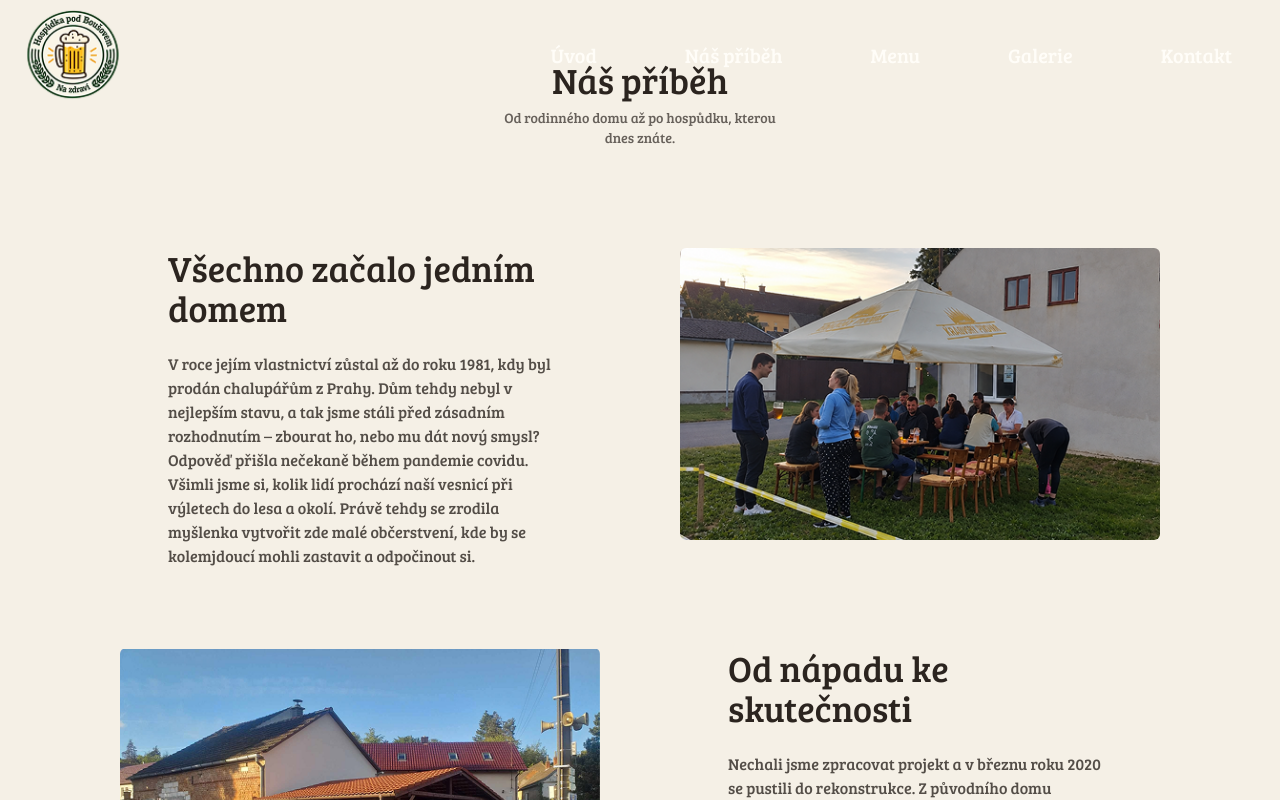
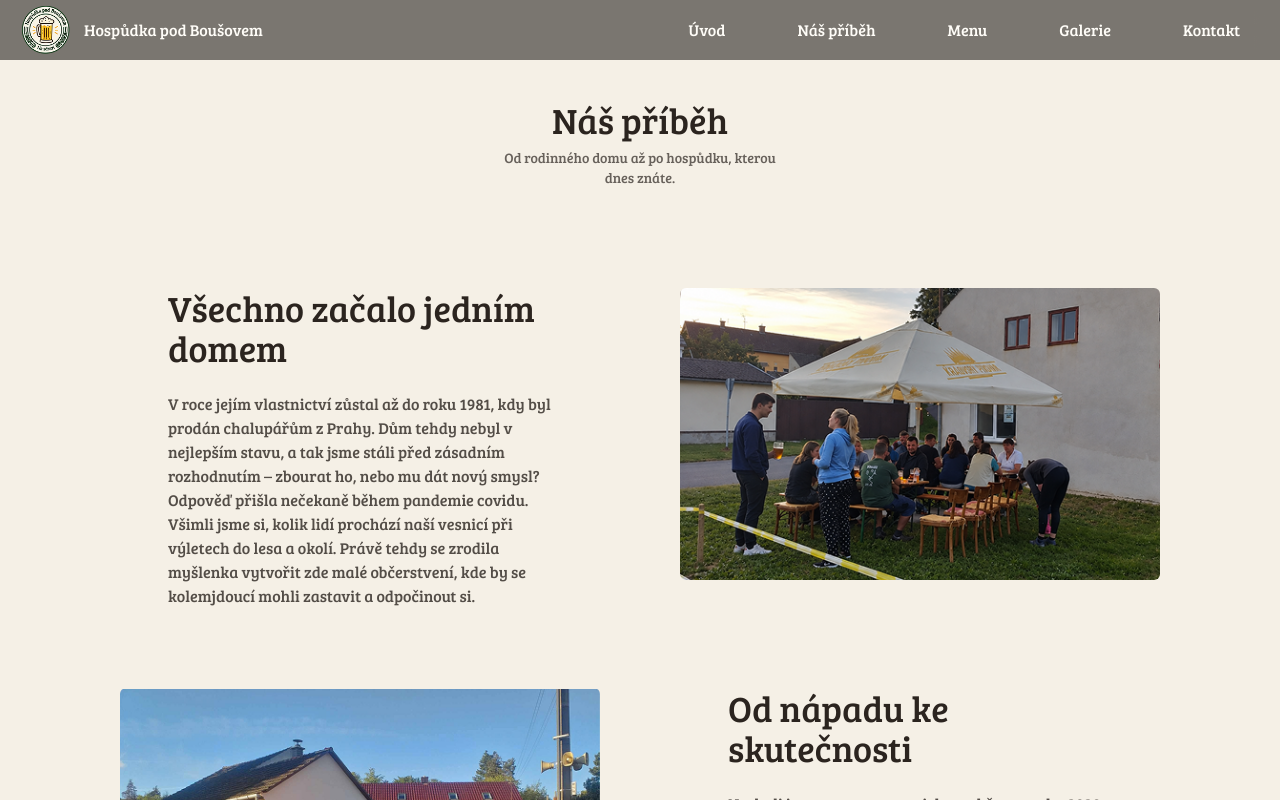
Before and after one commit to Luan2118/hospudka-pod-bousovem, a React (Vite) app: page /nas-pribeh in a window 1280 px wide. Shown: the top 800 px of the page. Built offline with nearby package versions, Linux system fonts and the light colour scheme.

Commit message:
feat: make sidebar fixed

```diff
--- a/src/components/navbar/Navbar.tsx
+++ b/src/components/navbar/Navbar.tsx
@@ -4,9 +4,11 @@ import NavLink from "./components/Navlink";
 
 function Navbar() {
   return (
-    <nav className=" flex justify-between items-center  xxs:px-4 fixed z-10 w-full">
-      <Link to='/#hero'>
-        <img src={hospudkaLogo} alt="Logo hospody" className="w-[75px] h-[75px] sm:w-[115px] sm:h-[110px]" />
+    <nav className=" flex justify-between items-center  xxs:px-4 fixed z-20 w-full bg-[#292522]/60 backdrop-blur-md ">
+      <Link to='/#hero' className="flex items-center gap-2">
+        <img src={hospudkaLogo} alt="Logo hospody" className="w-[60px] h-[60px] " />
+        <p className="text-[#FFFDF8]  font-[Bree_serif]">Hospůdka
+pod Boušovem</p>
       </Link>
 
       <div className="flex gap-6 ">
--- a/src/components/navbar/components/Navlink.tsx
+++ b/src/components/navbar/components/Navlink.tsx
@@ -11,12 +11,10 @@ function NavLink({ children, link }: NavLinkProps) {
 
   const { pathname } = useLocation();
 
-  console.log(pathname)
-
   const isHomeSection = link === "menu" || link === "kontakt" || link === "hero";
 
   const className =
-    "text-sm sm:text-base md:text-xl font-[Bree_serif] text-[#FFFDF8] px-2 sm:px-6 lg:px-8";
+    "text-sm sm:text-base  font-[Bree_serif] text-[#FFFDF8] px-2 sm:px-6";
 
 
   function scrollToTop() {
--- a/src/pages/NasPribeh/NasPribeh.tsx
+++ b/src/pages/NasPribeh/NasPribeh.tsx
@@ -5,7 +5,7 @@ import StorySection from "./components/StorySection";
 
 function NasPribeh() {
   return (
-    <div id="nas-pribeh" className="flex flex-col font-[Bree_serif] text-[#2B241F] bg-[#F5F0E6] py-15 px-5 sm:px-10 gap-10 lg:gap-20 xl:px-30">
+    <div id="nas-pribeh" className="flex flex-col font-[Bree_serif] text-[#2B241F] bg-[#F5F0E6] pb-15  pt-[100px] px-5 sm:px-10 gap-10 lg:gap-20 xl:px-30 mx-auto">
 
       <div className="flex flex-col justify-center items-center gap-2">
         <p className="text-4xl">Náš příběh</p>
```
